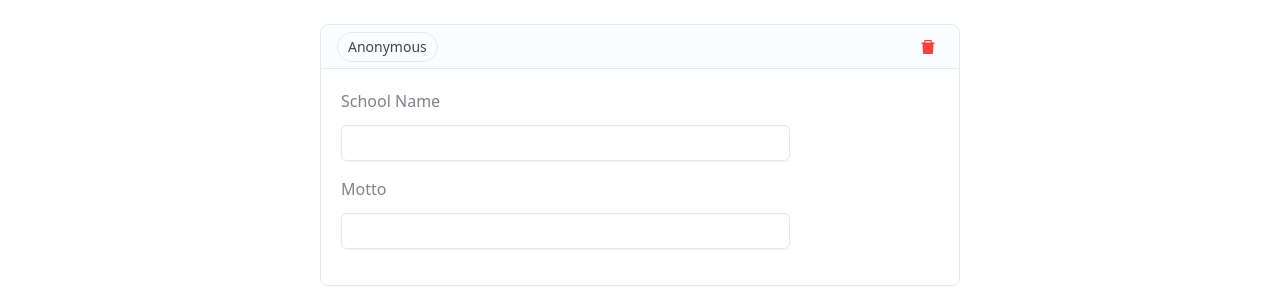
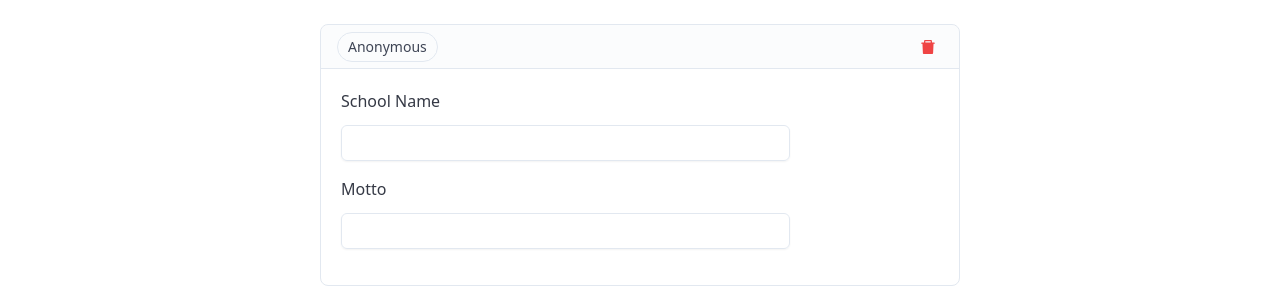
Before and after one commit to delmac-dev/components-site, a React (Vite) app: page / in a window 1280 px wide. Shown: the top 288 px of the page. Built offline with nearby package versions, Linux system fonts and the light colour scheme.

Commit message:
made edits

```diff
--- a/src/designs/Contribution.jsx
+++ b/src/designs/Contribution.jsx
@@ -81,11 +81,11 @@ const Card = () => {
             </div>
             <div className="w-full min-h-full p-5">
                 <div className="w-full mb-4">
-                    <label htmlFor="school" className='block mb-3 text-card-foreground/50'>School Name</label>
+                    <label htmlFor="school" className='block mb-3 text-card-foreground/80'>School Name</label>
                     <Input id="school" type="text" className="w-3/4" />
                 </div>
                 <div className="w-full mb-4">
-                    <label htmlFor="motto" className='block mb-3 text-card-foreground/50'>Motto</label>
+                    <label htmlFor="motto" className='block mb-3 text-card-foreground/80'>Motto</label>
                     <Input id="motto" type="text" className="w-3/4" />
                 </div>
             </div>
```
